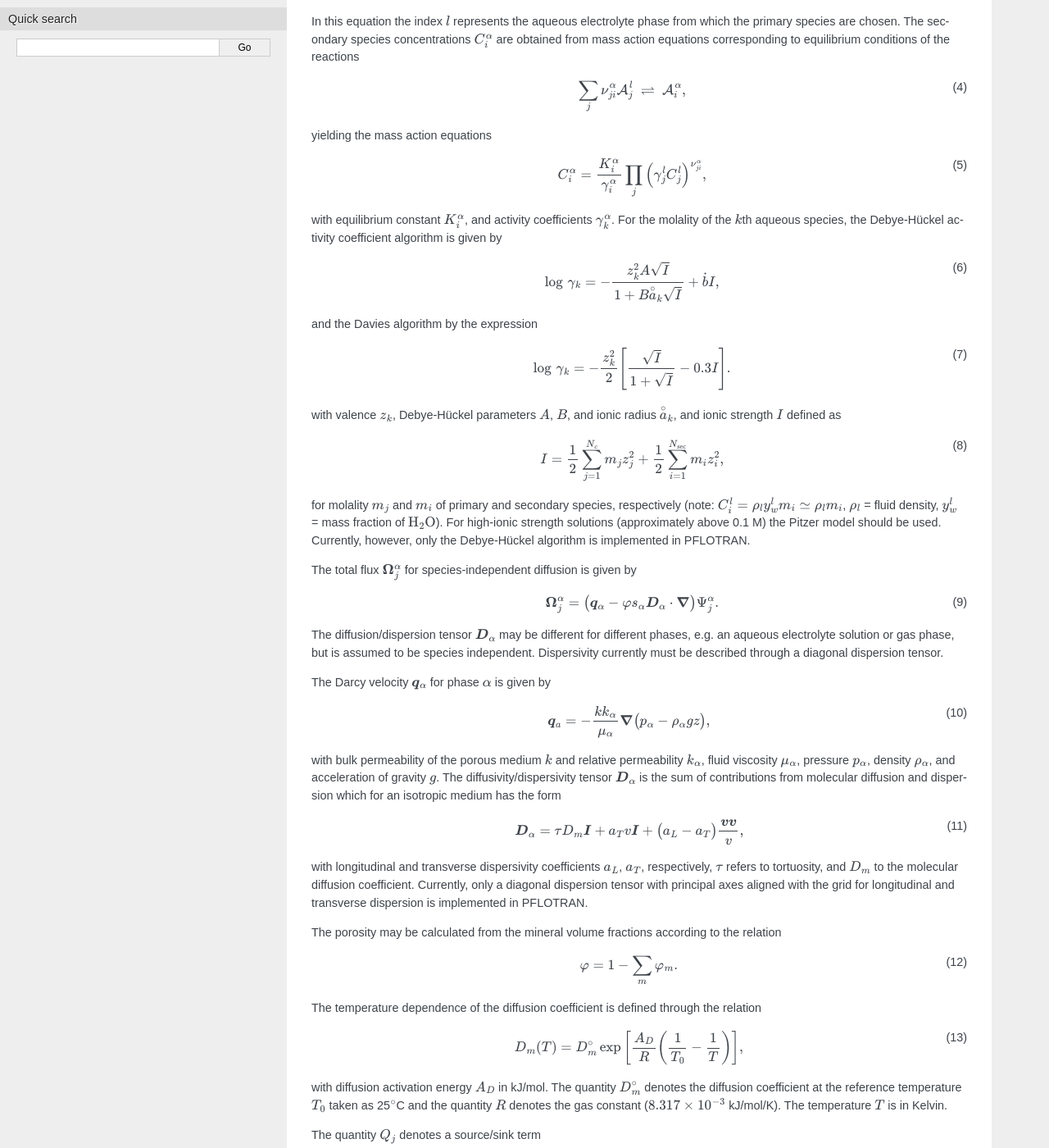
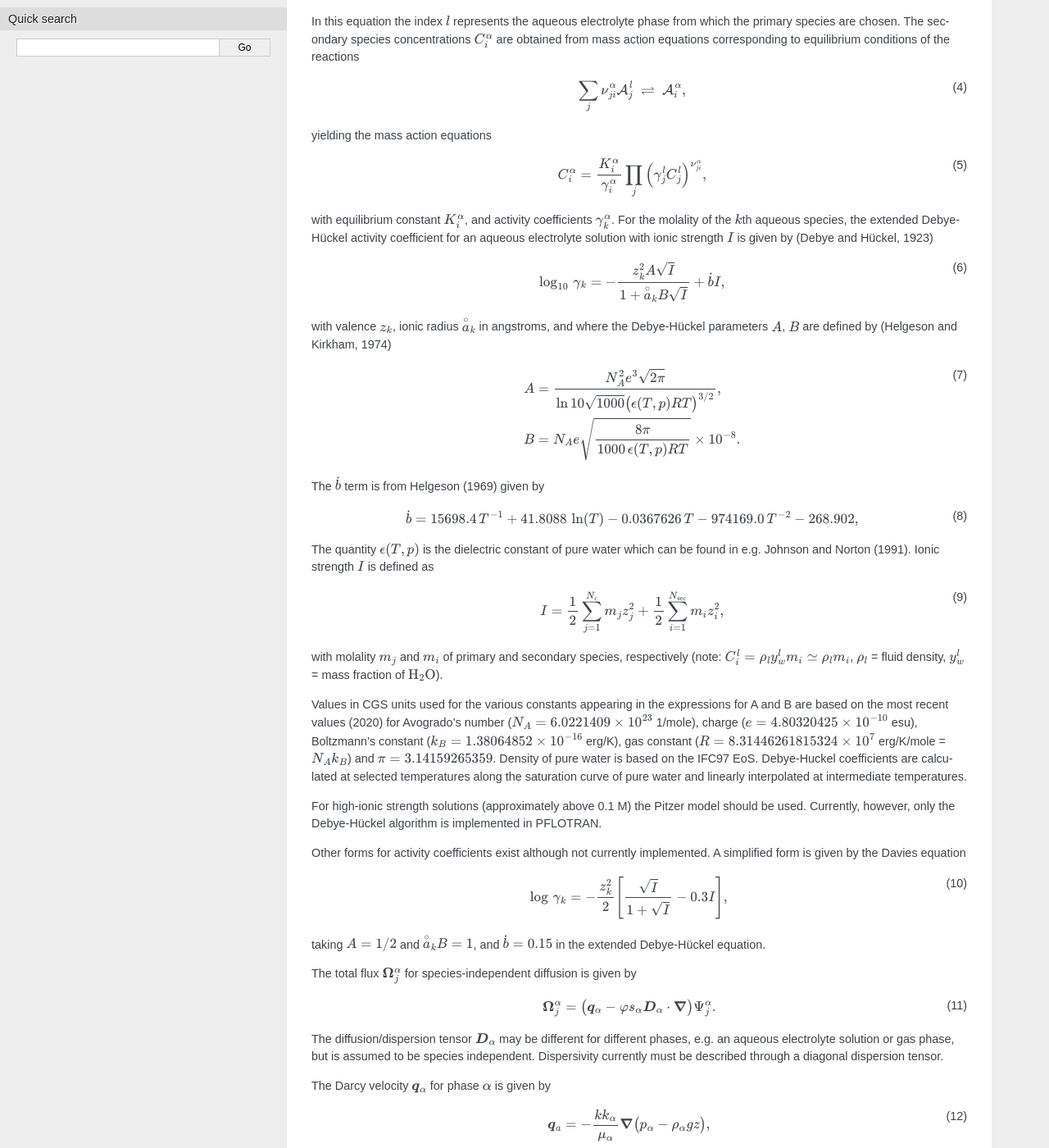
Before and after one commit to Miracloon/pflotran-documentation, a Sphinx documentation site: the page built from source/theory_guide/mode_reactive_transport.rst, in a window 1280 px wide and 1400 px high, scrolled down 911 px. Shown: the whole window at 82% size. Built offline with Sphinx 7.4.7, drawn with Linux system fonts in a browser that asks for light colours; some of the changed text lies outside the part shown.

Commit message:
Expanded the extended Debye-Hueckel equation

```diff
--- a/source/theory_guide/mode_reactive_transport.rst
+++ b/source/theory_guide/mode_reactive_transport.rst
@@ -74,37 +74,70 @@ yielding the mass action equations
 
 with equilibrium constant :math:`K_i^{{\alpha}}`, and activity
 coefficients :math:`\gamma_k^{{\alpha}}`. For the molality of the
-:math:`k`\ th aqueous species, the Debye-Hückel activity coefficient
-algorithm is given by
+:math:`k`\ th aqueous species, the extended Debye-Hückel activity coefficient
+for an aqueous electrolyte solution with ionic strength :math:`I` is
+given by (Debye and Hückel, 1923)
 
 .. math::
    :label: dummy3
 
-   \log\,\gamma_k = -\frac{z_k^2 A \sqrt{I}}{1+B \stackrel{\circ}{a}_k \sqrt{I}}+\dot b I,
-
-and the Davies algorithm by the expression
-
-.. math::
-   :label: dummy4
-
-   \log\,\gamma_k = -\frac{z_k^2}{2}\left[\frac{\sqrt{I}}{1+ \sqrt{I}}-0.3 I\right].
-
-with valence :math:`z_k`, Debye-Hückel parameters :math:`A`, :math:`B`,
-and ionic radius :math:`\stackrel{\circ}{a}_k`, and ionic strength
-:math:`I` defined as
+   \log_{10} \,\gamma_k = -\frac{z_k^2 A \sqrt{I}}{1 + \stackrel{\circ}{a}_k
+   B \sqrt{I}} + \dot b I,
+
+with valence :math:`z_k`,
+ionic radius :math:`\stackrel{\circ}{a}_k` in angstroms,
+and where the Debye-Hückel parameters :math:`A`, :math:`B` are
+defined by (Helgeson and Kirkham, 1974)
+
+.. math::
+   :label: AB
+
+   A &= \frac{N_A^2 e^3\sqrt{2\pi}}{\ln 10 \sqrt{1000}\big(\epsilon(T,p)RT\big)^{3/2}},\\
+   B &= N_A e\sqrt{\frac{8\pi}{1000 \, \epsilon(T,p) RT}} \times 10^{-8}.
+
+The :math:`\dot b` term is from Helgeson (1969) given by
+
+.. math::
+   :label: bdot
+
+   \dot b = 15698.4\, T^{-1} + 41.8088 \,\ln(T) - 0.0367626 \,T - 974169.0\, T^{-2} - 268.902,
+
+The quantity :math:`\epsilon(T,p)` is the dielectric constant of pure water which can be found in e.g. Johnson and Norton (1991).
+Ionic strength :math:`I` is defined as
 
 .. math::
    :label: dummy5
 
    I = \frac{1}{2}\sum_{j=1}^{N_c} m_j z_j^2 + \frac{1}{2}\sum_{i=1}^{N_{\rm sec}} m_i z_i^2,
 
-for molality :math:`m_j` and :math:`m_i` of primary and secondary
+with molality :math:`m_j` and :math:`m_i` of primary and secondary
 species, respectively (note:
 :math:`C_i^l = \rho_l y_w^l m_i \simeq \rho_l m_i`, :math:`\rho_l` =
 fluid density, :math:`y_w^l` = mass fraction of :math:`\mathrm{H_2O}`).
+
+Values in CGS units used for the various constants appearing in the expressions
+for A and B are
+based on the most recent values (2020) for
+Avogrado's number (\ :math:`N_A = 6.0221409 \times 10^{23}` 1/mole),
+charge (\ :math:`e = 4.80320425 \times 10^{-10}` esu),
+Boltzmann's constant (\ :math:`k_B=1.38064852\times 10^{-16}` erg/K),
+gas constant (\ :math:`R=8.31446261815324 \times 10^7` erg/K/mole = :math:`N_A k_B`) and :math:`\pi=3.14159265359`. Density of pure water is based on the IFC97 EoS.
+Debye-Huckel coefficients are calculated at selected temperatures along the saturation curve of pure water and linearly interpolated at intermediate temperatures.
+
 For high-ionic strength solutions (approximately above 0.1 M) the Pitzer
 model should be used. Currently, however, only the Debye-Hückel
 algorithm is implemented in PFLOTRAN.
+
+
+Other forms for activity coefficients exist although not currently implemented. A simplified form is given by the Davies equation
+
+.. math::
+   :label: dummy4
+
+   \log\,\gamma_k = -\frac{z_k^2}{2}\left[\frac{\sqrt{I}}{1+ \sqrt{I}}-0.3 I\right],
+
+taking :math:`A = 1/2` and :math:`\stackrel{\circ}{a}_k B = 1`,
+and :math:`\dot b = 0.15` in the extended Debye-Hückel equation.
 
 The total flux :math:`{\boldsymbol{\Omega}}_j^{{\alpha}}` for
 species-independent diffusion is given by
```
Also changed, not shown: source/theory_guide/references.rst (+15 -0 lines).
